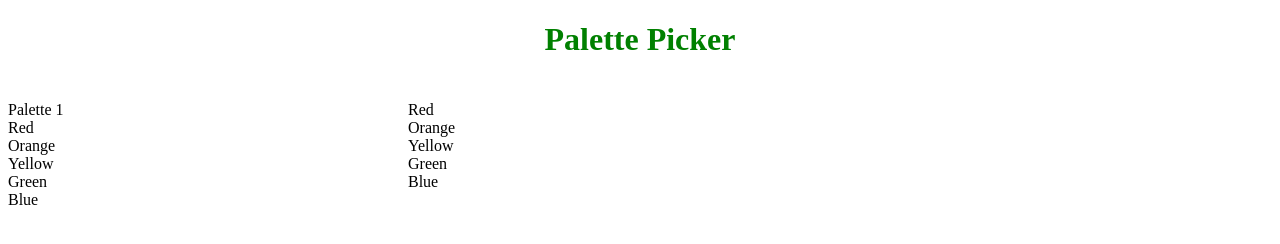
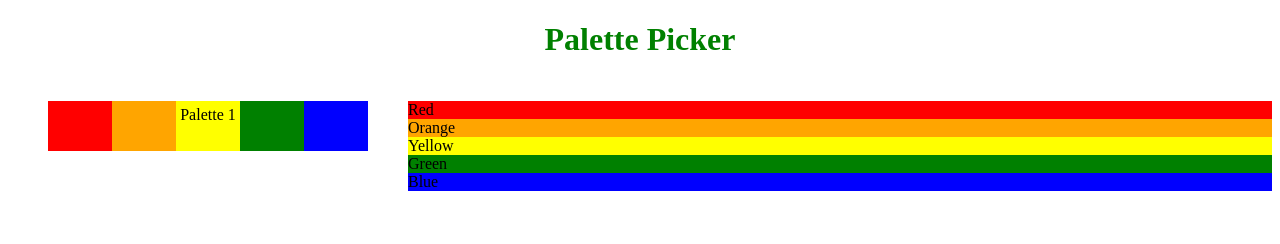
Before and after one commit to lfinney/palette-picker, a website: page public/index.html in a window 1280 px wide. Drawn offline with Linux system fonts and the light colour scheme.

Commit message:
style palette sample

```diff
--- a/public/css/styles.scss
+++ b/public/css/styles.scss
@@ -19,6 +19,55 @@ main {
   grid-area: user-palettes;
 }
 
+.saved-palette {
+  position: relative;
+  width: 80%;
+  margin: auto;
+  padding: 5px 0;
+}
+
+.palette-title {
+  width: 80%;
+  text-align: center;
+  margin: auto;
+  position: relative;
+  z-index: 2;
+}
+
+.color-container {
+  display: flex;
+  position: absolute;
+  top: 0;
+  width: 100%;
+  z-index: 1
+}
+
+.small-palette-color {
+  flex-grow: 1;
+  width: 20%;
+  height: 50px;
+}
+
 .main-palette {
   grid-area: main-palette;
 }
+
+#color1 {
+  background-color: red;
+}
+
+#color2 {
+  background-color: orange;
+}
+
+#color3 {
+  background-color: yellow;
+}
+
+#color4 {
+  background-color: green;
+}
+
+#color5 {
+  background-color: blue;
+}
--- a/public/index.html
+++ b/public/index.html
@@ -13,12 +13,14 @@
       <section class="user-palettes">
         <div class="project">
           <div class="saved-palette">
-            Palette 1
-            <div id="color1" class="small-palette-color">Red</div>
-            <div id="color2" class="small-palette-color">Orange</div>
-            <div id="color3" class="small-palette-color">Yellow</div>
-            <div id="color4" class="small-palette-color">Green</div>
-            <div id="color5" class="small-palette-color">Blue</div>
+            <div class="palette-title">Palette 1</div>
+            <div class="color-container">
+              <div id="color1" class="small-palette-color"></div>
+              <div id="color2" class="small-palette-color"></div>
+              <div id="color3" class="small-palette-color"></div>
+              <div id="color4" class="small-palette-color"></div>
+              <div id="color5" class="small-palette-color"></div>
+            </div>
           </div>
         </div>
       </section>
```
Also changed, not shown: public/css/styles.css.
